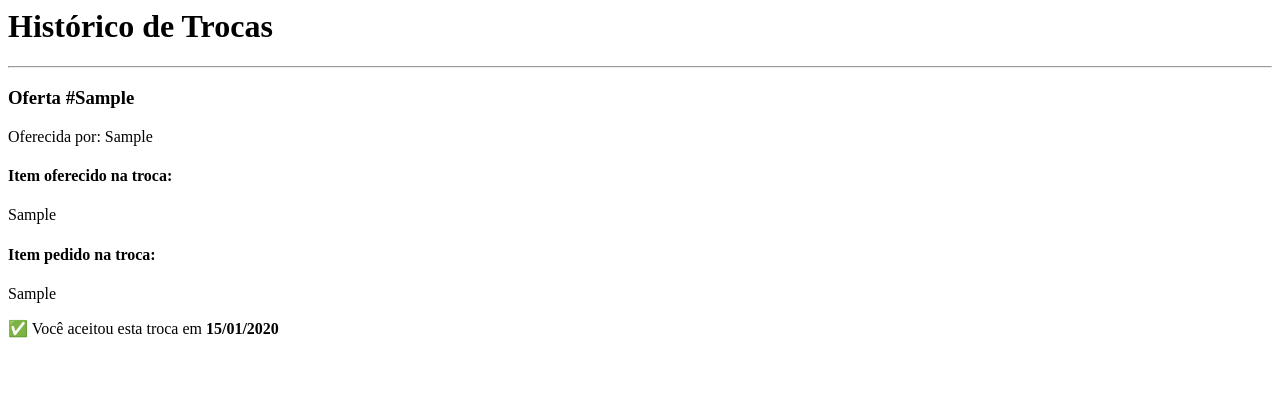
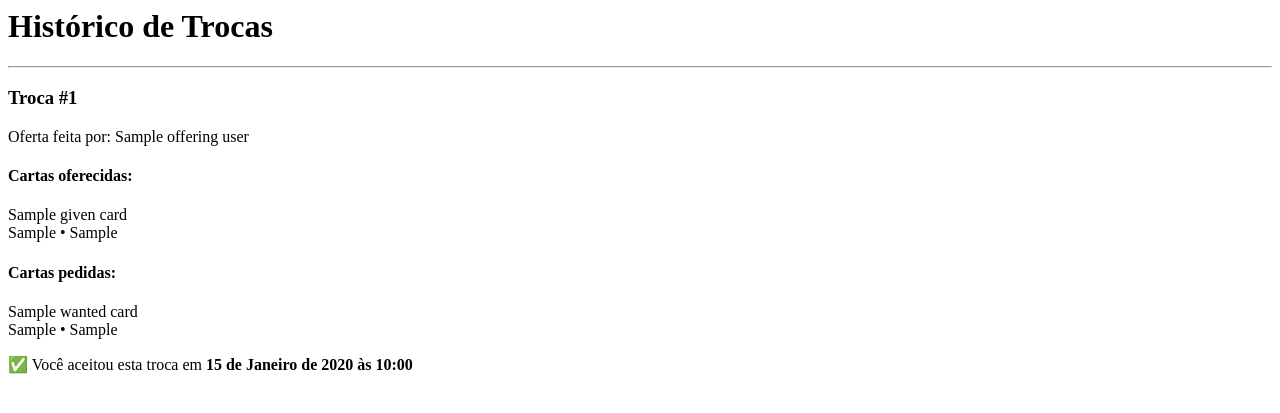
Before and after one commit to Wlisk/yugioh_exchange, a Django app: template webserver/web/templates/exchanges.html in a window 1280 px wide. Shown: the top 413 px of the page. Run offline with Django 5.2, Linux system fonts and the light colour scheme; the template is opened without the code that fills it: most values are stand-ins (such as "Sample title", 1, 10 or a date in 2020); parts of the project's set-up code (start-up, migrations or seed data) failed here and were passed over.

Commit message:
Função de histórico de trocas

```diff
--- a/db/sample_data.py
+++ b/db/sample_data.py
@@ -95,7 +95,7 @@ def create_sample_data() -> None:
       {"user_id": users[2].id, "card_id": cards[2].id},  # Red-Eyes
       {"user_id": users[2].id, "card_id": cards[4].id},  # Summoned Skull
       {"user_id": users[2].id, "card_id": cards[6].id},  # Mirror Force
-      {"user_id": users[2].id, "card_id": cards[3].id}
+      {"user_id": users[2].id, "card_id": cards[3].id}   # Exodia
     ]
     for user_card in USER_CARDS:
       session.add(UserCard(**user_card))
@@ -112,9 +112,9 @@ def create_sample_data() -> None:
     session.commit()
     session.refresh(offer2)
 
-    session.add(OfferCardsGiven(offer_id=offer1.id, card_id=CARDS[0].id))
+    session.add(OfferCardsGiven(offer_id=offer1.id, card_id=CARDS[1].id))
     session.add(OfferCardsWants(offer_id=offer1.id, card_id=CARDS[3].id))
 
-    session.add(OfferCardsGiven(offer_id=offer2.id, card_id=CARDS[2].id))
+    session.add(OfferCardsGiven(offer_id=offer2.id, card_id=CARDS[7].id))
     session.add(OfferCardsWants(offer_id=offer2.id, card_id=CARDS[1].id))
     session.commit()
--- a/webserver/web/templates/exchanges.html
+++ b/webserver/web/templates/exchanges.html
@@ -6,36 +6,53 @@
 <hr class="border-t border-gray-200 my-6">
 
 <div class="mb-8">
-  {% if combined_data %}
+  {% if exchanges %}
     <div class="grid grid-cols-1 gap-6">
-      {% for exchange, offer_tuple in combined_data %}
+      {% for item in exchanges %}
         <div class="p-4 bg-white rounded-lg shadow-md border border-gray-200">
           <div class="flex justify-between items-start mb-4">
             <div>
-              <h3 class="font-bold text-xl text-gray-800">Oferta #{{ offer_tuple.0 }}</h3>
-              <span class="text-sm text-gray-600">Oferecida por: {{ offer_tuple.1 }}</span>
+              <h3 class="font-bold text-xl text-gray-800">Troca #{{ item.exchange.id }}</h3>
+              <span class="text-sm text-gray-600">Oferta feita por: {{ item.offering_user.name }}</span>
             </div>
           </div>
 
-          <div class="grid grid-cols-1 md:grid-cols-2 gap-4">
-            <div class="border rounded-lg p-3 bg-gray-50">
-              <h4 class="font-semibold text-purple-800 mb-2">Item oferecido na troca:</h4>
-              <div class="bg-white p-2 rounded border">
-                <div class="font-medium text-gray-900">{{ offer_tuple.2 }}</div>
+          <div class="grid grid-cols-1 md:grid-cols-2 gap-4 mt-4">
+            <div class="border rounded-lg p-3">
+              <h4 class="font-semibold text-purple-700 mb-2">Cartas oferecidas:</h4>
+              <div class="grid grid-cols-1 sm:grid-cols-2 gap-2">
+                {% for given_card in item.cards_given %}
+                  <div class="p-2 rounded border-2 border-purple-200 bg-purple-50">
+                    <div class="font-medium">{{ given_card.name }}</div>
+                    <div class="text-sm text-gray-600">
+                      {{ given_card.card_type }}
+                      {% if given_card.monster_type %}• {{ given_card.monster_type }}{% endif %}
+                    </div>
+                  </div>
+                {% endfor %}
               </div>
             </div>
 
-            <div class="border rounded-lg p-3 bg-gray-50">
-              <h4 class="font-semibold text-purple-800 mb-2">Item pedido na troca:</h4>
-              <div class="bg-white p-2 rounded border">
-                <div class="font-medium text-gray-900">{{ offer_tuple.3 }}</div>
+            <!-- Cards Wanted Section -->
+            <div class="border rounded-lg p-3">
+              <h4 class="font-semibold text-purple-700 mb-2">Cartas pedidas:</h4>
+              <div class="grid grid-cols-1 sm:grid-cols-2 gap-2">
+                {% for wanted_card in item.cards_wanted %}
+                  <div class="p-2 rounded border-2 border-purple-200 bg-purple-50">
+                    <div class="font-medium">{{ wanted_card.name }}</div>
+                    <div class="text-sm text-gray-600">
+                      {{ wanted_card.card_type }}
+                      {% if wanted_card.monster_type %}• {{ wanted_card.monster_type }}{% endif %}
+                    </div>
+                  </div>
+                {% endfor %}
               </div>
             </div>
           </div>
 
           <div class="text-center mt-4 pt-3 border-t">
             <p class="text-sm text-gray-700">
-              ✅ Você aceitou esta troca em <strong>{{ exchange.date|date:"d/m/Y" }}</strong>
+              ✅ Você aceitou esta troca em <strong>{{ item.exchange.date }}</strong>
             </p>
           </div>
         </div>
```
Also changed, not shown: api/routes.py (+10 -1 lines), webserver/web/views.py (+24 -16 lines).
